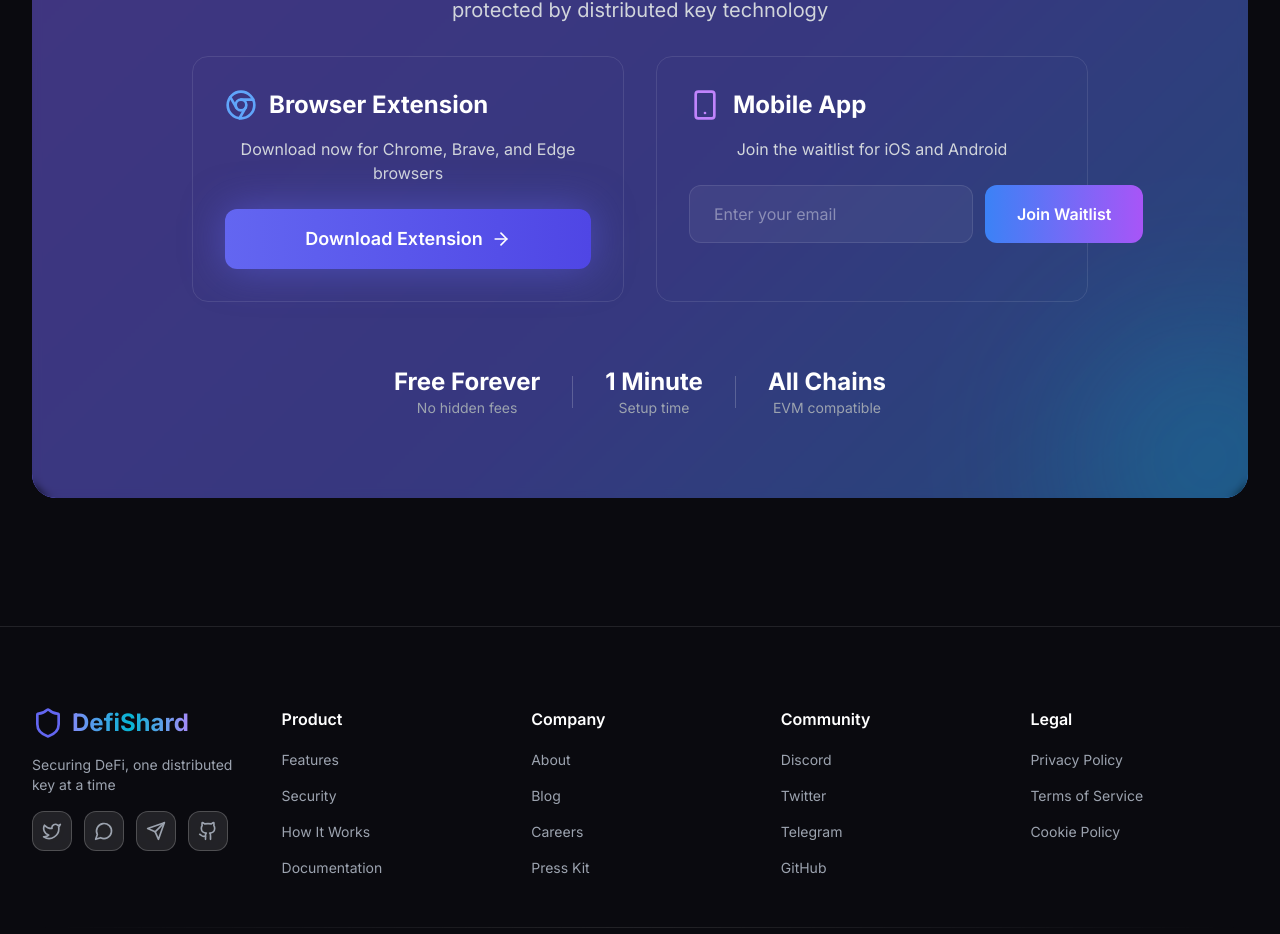
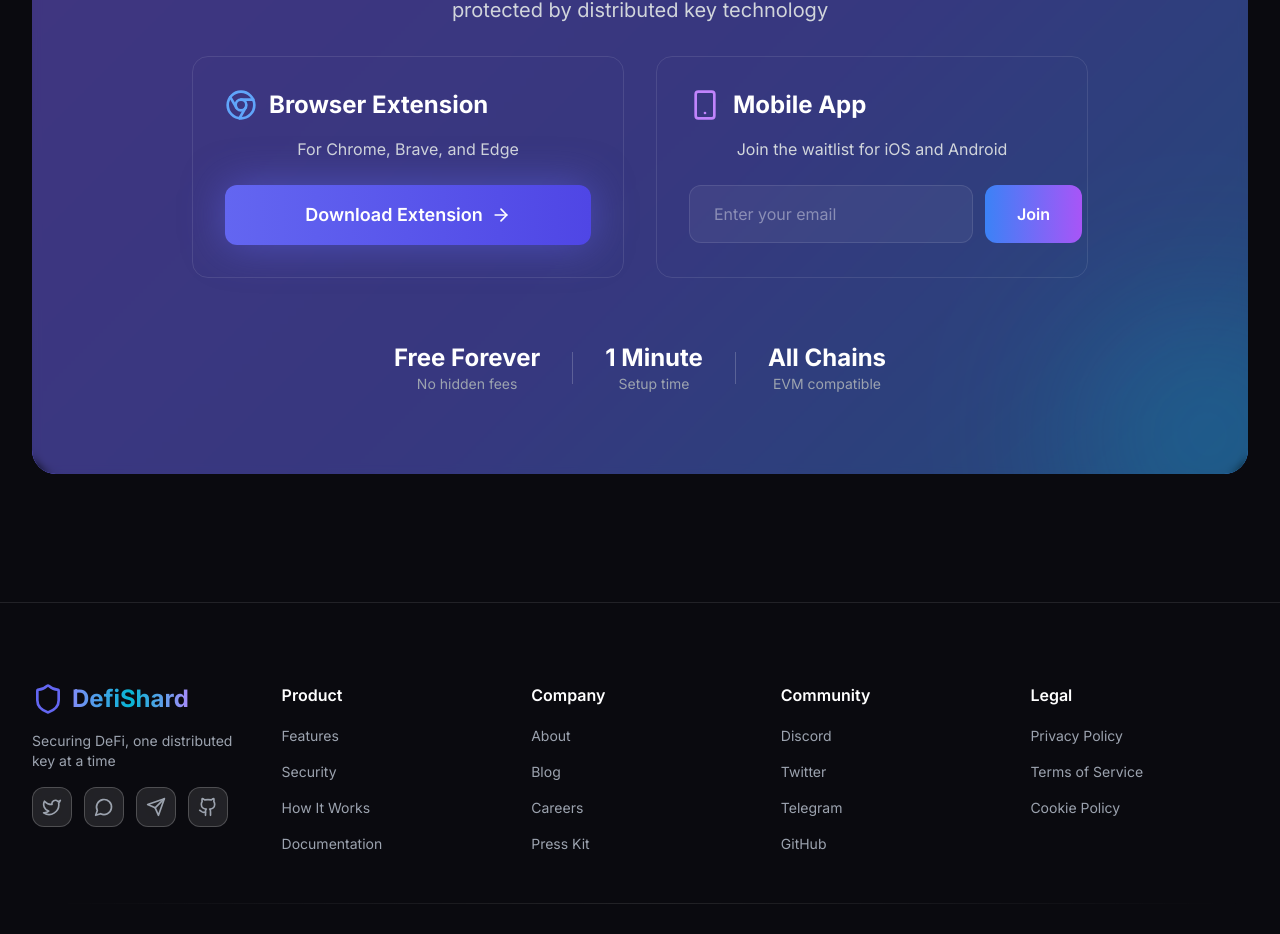
Before and after one commit to zkrypt-crossbar/defishard-landing-page, a Next.js app: page / in a window 1280 px wide. Shown: the part 8492-9426 px from the top of the page. Built offline with nearby package versions, Linux system fonts and the light colour scheme.

Commit message:
Shorten text for better one-line display

```diff
--- a/components/EmailForm.tsx
+++ b/components/EmailForm.tsx
@@ -56,7 +56,7 @@
                    hover:from-blue-600 hover:to-purple-600 disabled:opacity-50 disabled:cursor-not-allowed
                    transition-all duration-300 hover:scale-105 whitespace-nowrap"
         >
-          {status === 'loading' ? 'Joining...' : 'Join Waitlist'}
+          {status === 'loading' ? 'Joining...' : 'Join'}
         </button>
       </form>
 
--- a/components/sections/CTA.tsx
+++ b/components/sections/CTA.tsx
@@ -52,7 +52,7 @@
                     <h3 className="text-2xl font-bold">Browser Extension</h3>
                   </div>
                   <p className="text-gray-300 mb-6">
-                    Download now for Chrome, Brave, and Edge browsers
+                    For Chrome, Brave, and Edge
                   </p>
                   <a
                     href="/defishard-extension.zip"
```
